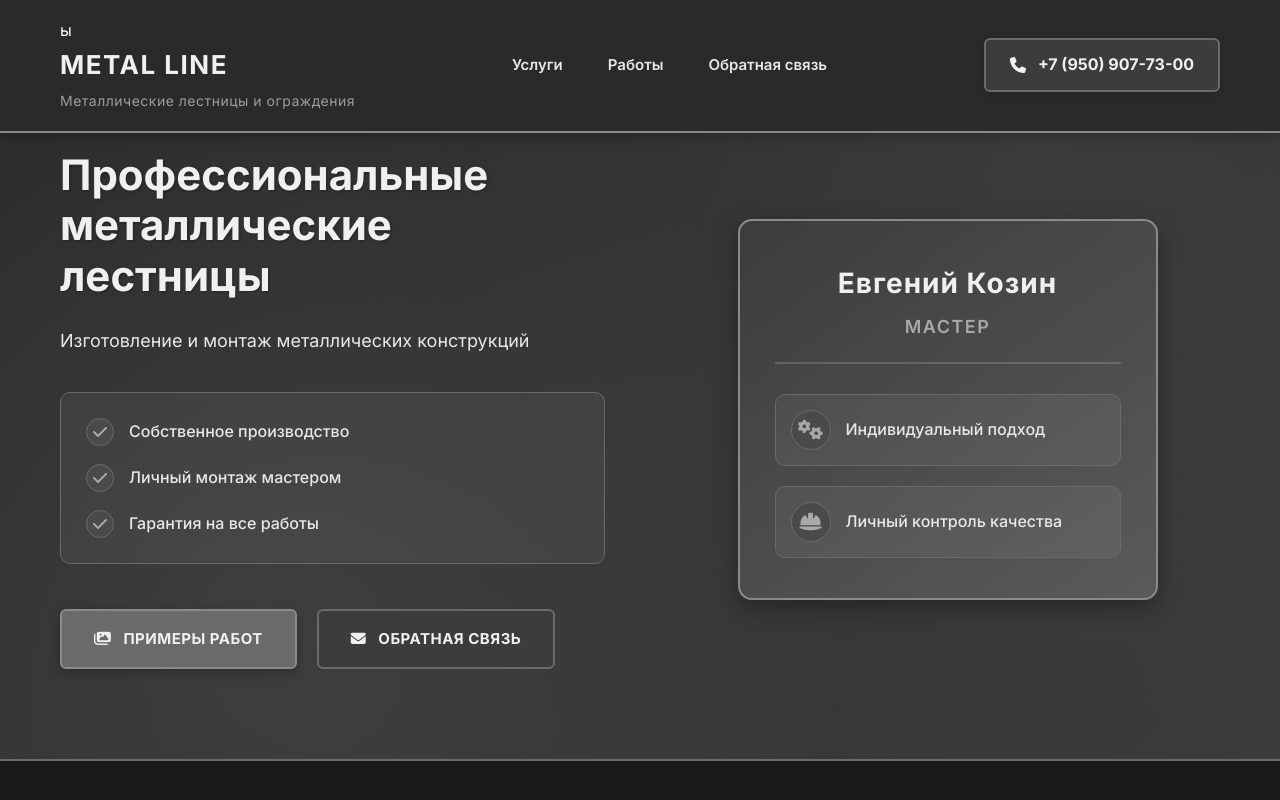
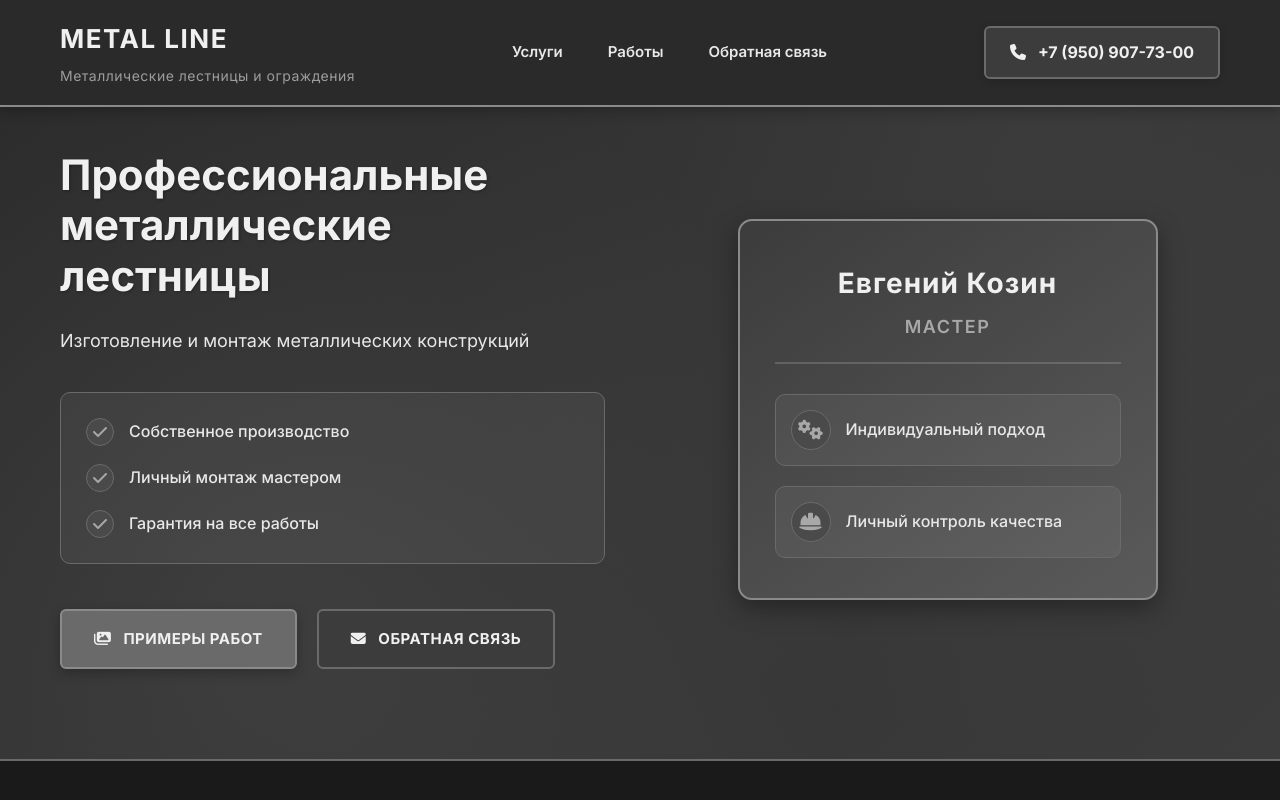
Before and after one commit to Gennadiy-Lacoste/metal-line, a plain HTML site: page index.html in a window 1280 px wide. Shown: the top 800 px of the page. Drawn offline with Linux system fonts and the light colour scheme.

Commit message:
Update index.html

```diff
--- a/index.html
+++ b/index.html
@@ -110,7 +110,7 @@
         <div class="container">
             <div class="header-content">
                 <!-- Логотип (для десктопа и мобильного) -->
-                <div class="logo desktop-logo" itemprop="name">ы
+                <div class="logo desktop-logo" itemprop="name">
                     <h1>METAL LINE</h1>
                     <p itemprop="description">Металлические лестницы и ограждения</p>
                 </div>
```
